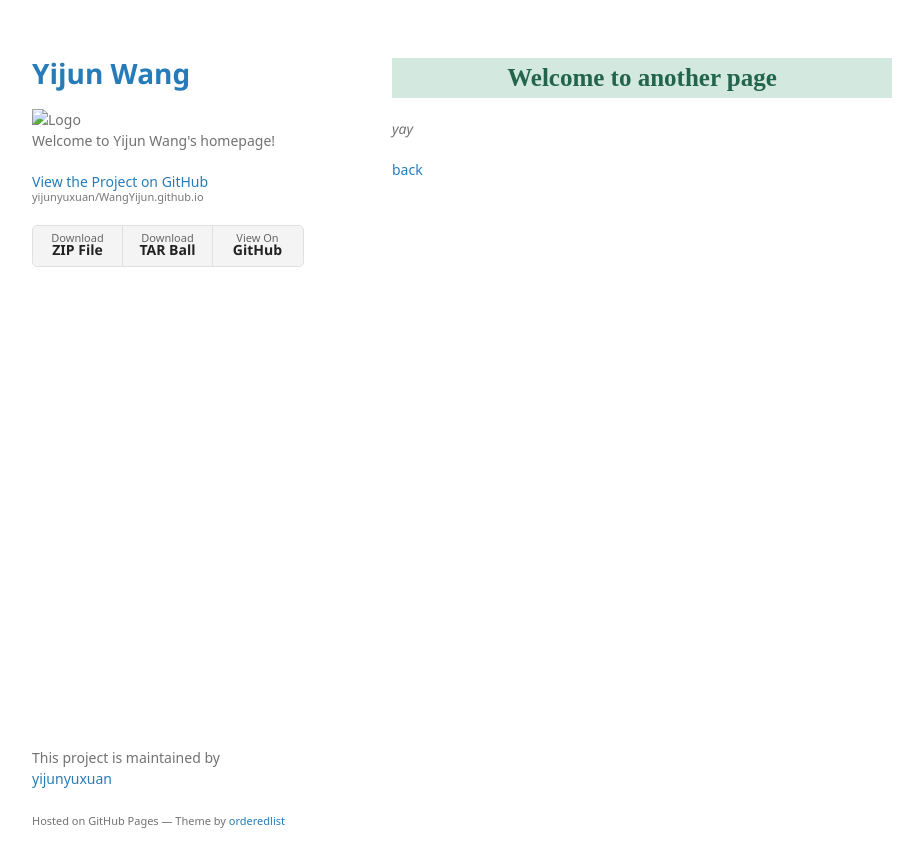
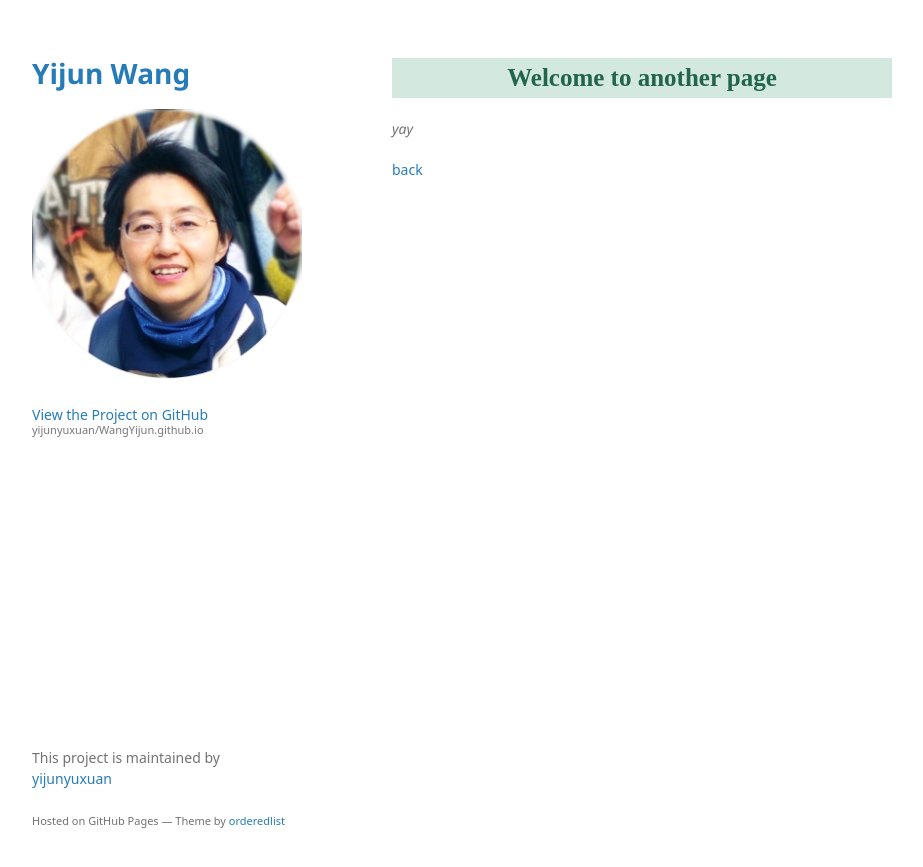
Before and after one commit to yijunyuxuan/WangYijun.github.io, a Jekyll site: the page built from another-page.md, in a window 1280 px wide. Shown: the top 867 px of the page, without its empty margins (178-1101 px from the left). Built offline with Jekyll 4.4.1, drawn with Linux system fonts in a browser that asks for light colours; some web fonts are replaced; the repository's description, which GitHub fills in, is left out; our own code applies the rules of GitHub Pages for plain Markdown files.

Commit message:
Update _config.yml

```diff
--- a/_config.yml
+++ b/_config.yml
@@ -1,10 +1,10 @@
 title: Yijun Wang
-logo: /_sass/photo.png
-description: Welcome to Yijun Wang's homepage!
-show_downloads: True
+logo: /assets/photo.png
+#description: Welcome to Yijun Wang's homepage!
+show_downloads: False
 #google_analytics:
 theme: jekyll-theme-minimal
-remote_theme: pages-themes/minimal@v0.2.0
-plugins:
-- jekyll-remote-theme # add this line to the plugins list if you already have one
-gem "github-pages", group: :jekyll_plugins
+#remote_theme: pages-themes/minimal@v0.2.0
+#plugins:
+#- jekyll-remote-theme # add this line to the plugins list if you already have one
+#gem "github-pages", group: :jekyll_plugins
```
